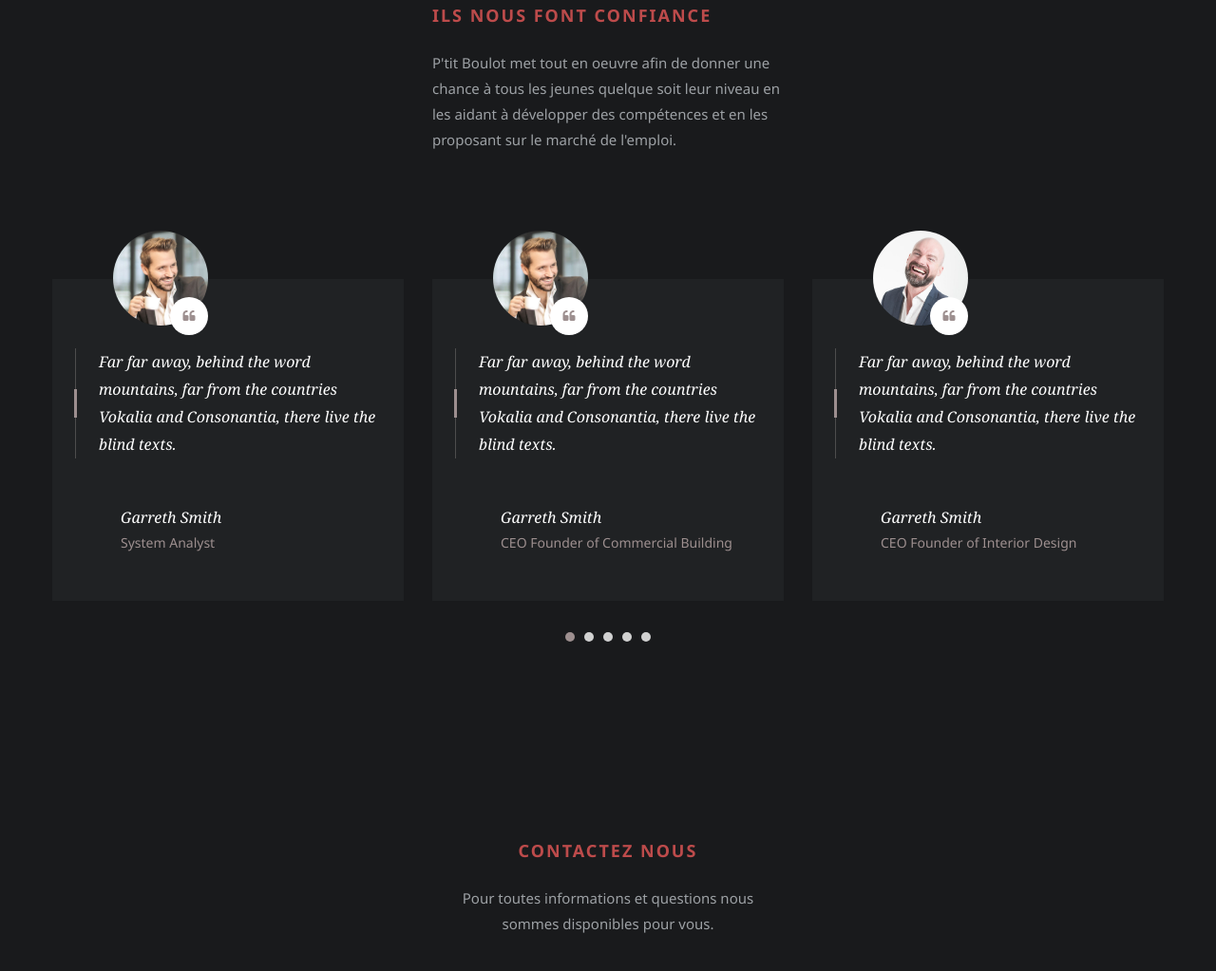
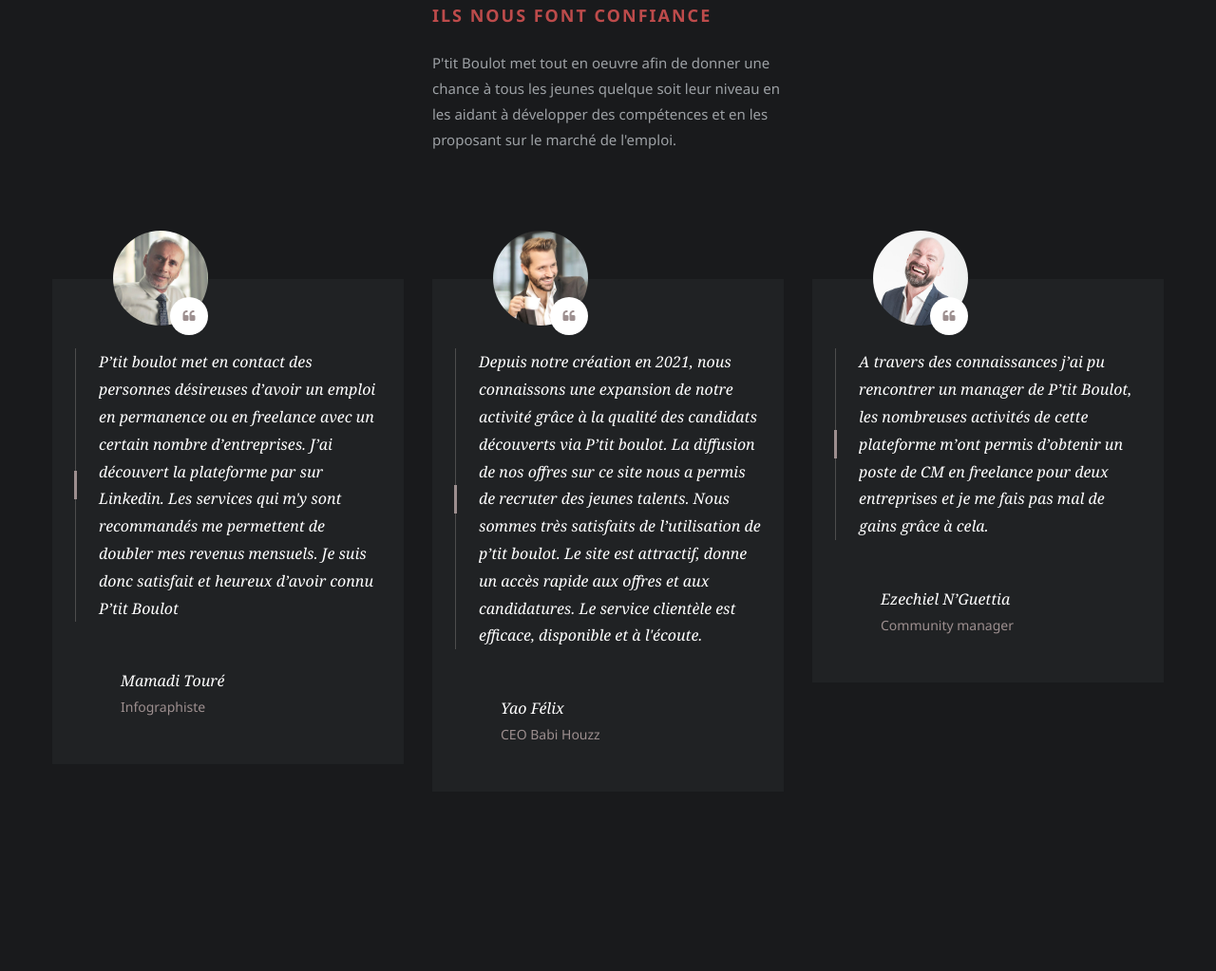
Before and after one commit to danthebest/ptitboulot-website, a PHP site: page / in a window 1280 px wide. Shown: the part 3028-4051 px from the top of the page at 95% size. Run offline with PHP 8.4, Linux system fonts and the light colour scheme; some libraries are stand-ins or nearby versions; some web fonts are replaced.

Commit message:
Added testimonials

```diff
--- a/index.php
+++ b/index.php
@@ -217,10 +217,10 @@
                     </span>
                   </div>
                   <div class="text">
-                    <p class="mb-5 pl-4 line">Far far away, behind the word mountains, far from the countries Vokalia and Consonantia, there live the blind texts.</p>
+                    <p class="mb-5 pl-4 line">Depuis notre création en 2021, nous connaissons une expansion de notre activité grâce à la qualité des candidats découverts via P’tit boulot. La diffusion de nos offres sur ce site nous a permis de recruter des jeunes talents. Nous sommes très satisfaits de l’utilisation de p’tit boulot. Le site est attractif, donne un accès rapide aux offres et aux candidatures. Le service clientèle est efficace, disponible et à l'écoute.</p>
                     <div class="pl-5">
-	                    <p class="name">Garreth Smith</p>
-	                    <span class="position">CEO Founder of Commercial Building</span>
+	                    <p class="name">Yao Félix</p>
+	                    <span class="position">CEO Babi Houzz</span>
                     </div>
                   </div>
                 </div>
@@ -233,10 +233,10 @@
                     </span>
                   </div>
                   <div class="text">
-                    <p class="mb-5 pl-4 line">Far far away, behind the word mountains, far from the countries Vokalia and Consonantia, there live the blind texts.</p>
+                    <p class="mb-5 pl-4 line">A travers des connaissances j’ai pu rencontrer un manager de P’tit Boulot, les nombreuses activités de cette plateforme m’ont permis d’obtenir un poste de CM en freelance pour deux entreprises et je me fais pas mal de gains grâce à cela.</p>
                     <div class="pl-5">
-	                    <p class="name">Garreth Smith</p>
-	                    <span class="position">CEO Founder of Interior Design</span>
+	                    <p class="name">Ezechiel N’Guettia</p>
+	                    <span class="position">Community manager</span>
 	                  </div>
                   </div>
                 </div>
@@ -249,42 +249,10 @@
                     </span>
                   </div>
                   <div class="text">
-                    <p class="mb-5 pl-4 line">Far far away, behind the word mountains, far from the countries Vokalia and Consonantia, there live the blind texts.</p>
+                    <p class="mb-5 pl-4 line">P’tit boulot met en contact des personnes désireuses d’avoir un emploi en permanence ou en freelance avec un certain nombre d’entreprises. J’ai découvert la plateforme par sur Linkedin. Les services qui m'y sont recommandés me permettent de doubler mes revenus mensuels. Je suis donc satisfait et heureux  d’avoir connu P’tit Boulot</p>
                     <div class="pl-5">
-	                    <p class="name">Garreth Smith</p>
-	                    <span class="position">Exterior Designer</span>
-	                  </div>
-                  </div>
-                </div>
-              </div>
-              <div class="item">
-                <div class="testimony-wrap p-4 pb-5">
-                  <div class="user-img mb-4" style="background-image: url(images/person_1.jpg)">
-                    <span class="quote d-flex align-items-center justify-content-center">
-                      <i class="icon-quote-left"></i>
-                    </span>
-                  </div>
-                  <div class="text">
-                    <p class="mb-5 pl-4 line">Far far away, behind the word mountains, far from the countries Vokalia and Consonantia, there live the blind texts.</p>
-                    <div class="pl-5">
-	                    <p class="name">Garreth Smith</p>
-	                    <span class="position">Landscape Designer</span>
-	                  </div>
-                  </div>
-                </div>
-              </div>
-              <div class="item">
-                <div class="testimony-wrap p-4 pb-5">
-                  <div class="user-img mb-4" style="background-image: url(images/person_1.jpg)">
-                    <span class="quote d-flex align-items-center justify-content-center">
-                      <i class="icon-quote-left"></i>
-                    </span>
-                  </div>
-                  <div class="text">
-                    <p class="mb-5 pl-4 line">Far far away, behind the word mountains, far from the countries Vokalia and Consonantia, there live the blind texts.</p>
-                    <div class="pl-5">
-	                    <p class="name">Garreth Smith</p>
-	                    <span class="position">System Analyst</span>
+	                    <p class="name">Mamadi Touré</p>
+	                    <span class="position">Infographiste</span>
 	                  </div>
                   </div>
                 </div>
```
